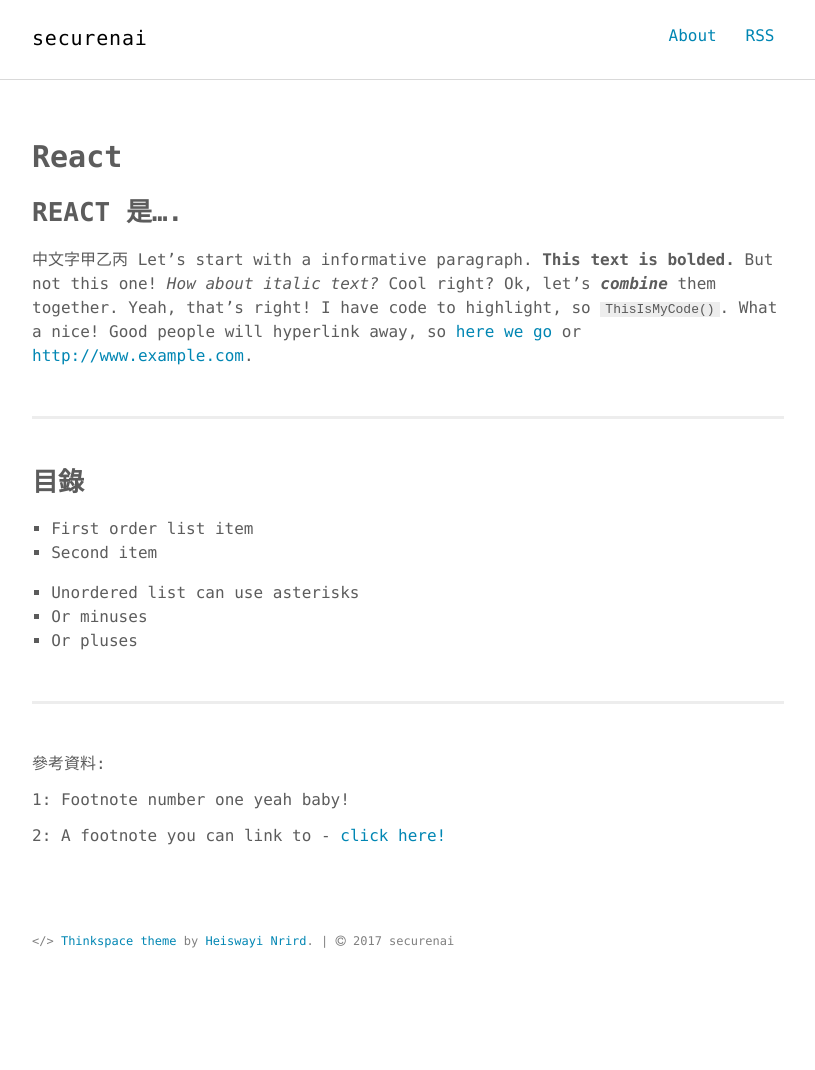
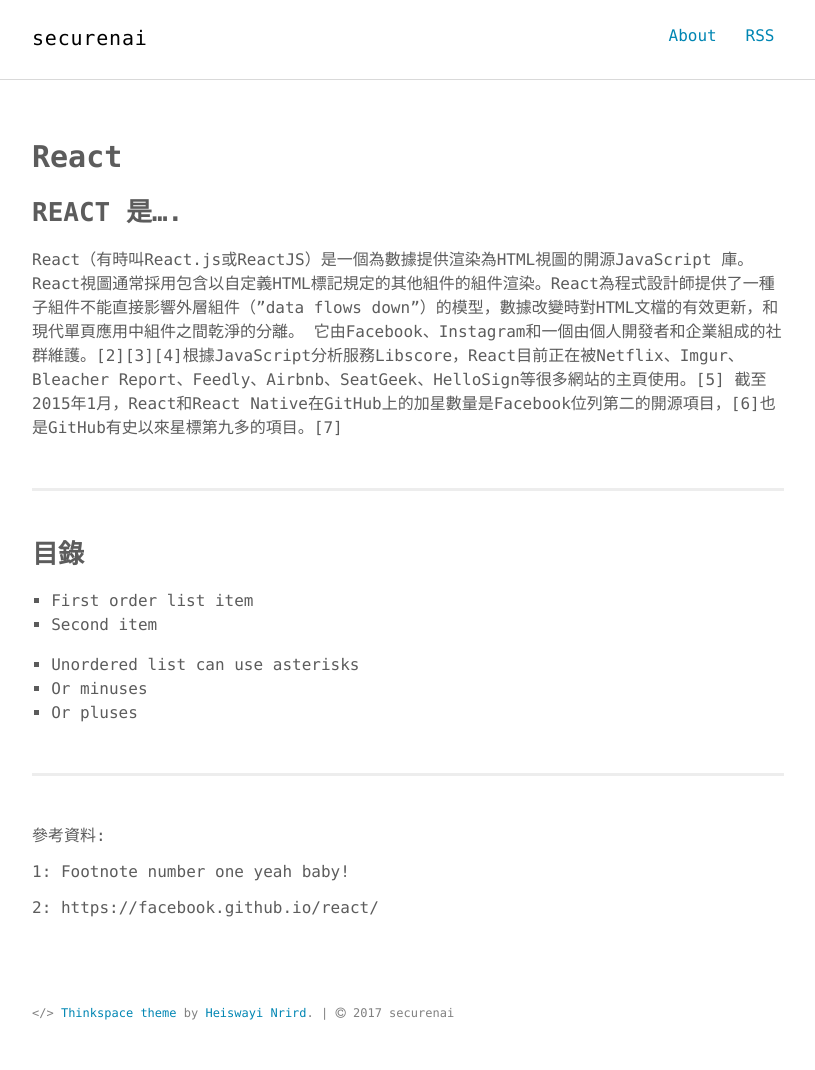
Before and after one commit to securenai/securenai.github.io, a Jekyll site: the page built from react.md, in a window 1280 px wide. Shown: the whole page, without its empty margins (232-1047 px from the left). Built offline with Jekyll 4.4.1, drawn with Linux system fonts in a browser that asks for light colours; before the commit the page ends 998 px from its top, so only the background shows below that.

Commit message:
Updated react.md

```diff
--- a/react.md
+++ b/react.md
@@ -10,8 +10,9 @@
 
 ## REACT 是....
 
-中文字甲乙丙
-Let's start with a informative paragraph. **This text is bolded.** But not this one! _How about italic text?_ Cool right? Ok, let's **_combine_** them together. Yeah, that's right! I have code to highlight, so `ThisIsMyCode()`. What a nice! Good people will hyperlink away, so [here we go](#) or [http://www.example.com](http://www.example.com).
+React（有時叫React.js或ReactJS）是一個為數據提供渲染為HTML視圖的開源JavaScript 庫。React視圖通常採用包含以自定義HTML標記規定的其他組件的組件渲染。React為程式設計師提供了一種子組件不能直接影響外層組件（"data flows down"）的模型，數據改變時對HTML文檔的有效更新，和現代單頁應用中組件之間乾淨的分離。
+它由Facebook、Instagram和一個由個人開發者和企業組成的社群維護。[2][3][4]根據JavaScript分析服務Libscore，React目前正在被Netflix、Imgur、Bleacher Report、Feedly、Airbnb、SeatGeek、HelloSign等很多網站的主頁使用。[5]
+截至2015年1月，React和React Native在GitHub上的加星數量是Facebook位列第二的開源項目，[6]也是GitHub有史以來星標第九多的項目。[7]
 
 <div class="divider"></div>
 
@@ -30,4 +31,4 @@
 
 1: Footnote number one yeah baby!
 
-2: A footnote you can link to - [click here!](#)
+2: https://facebook.github.io/react/
```
